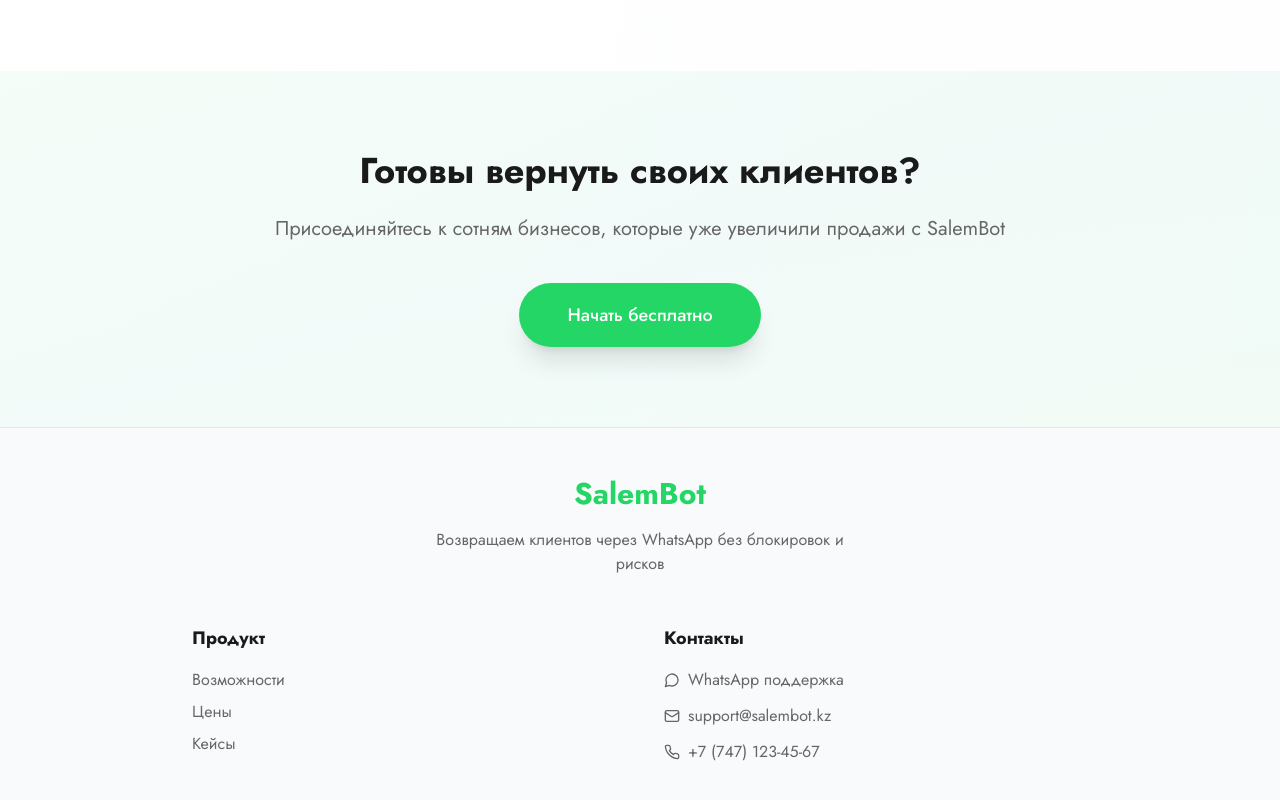
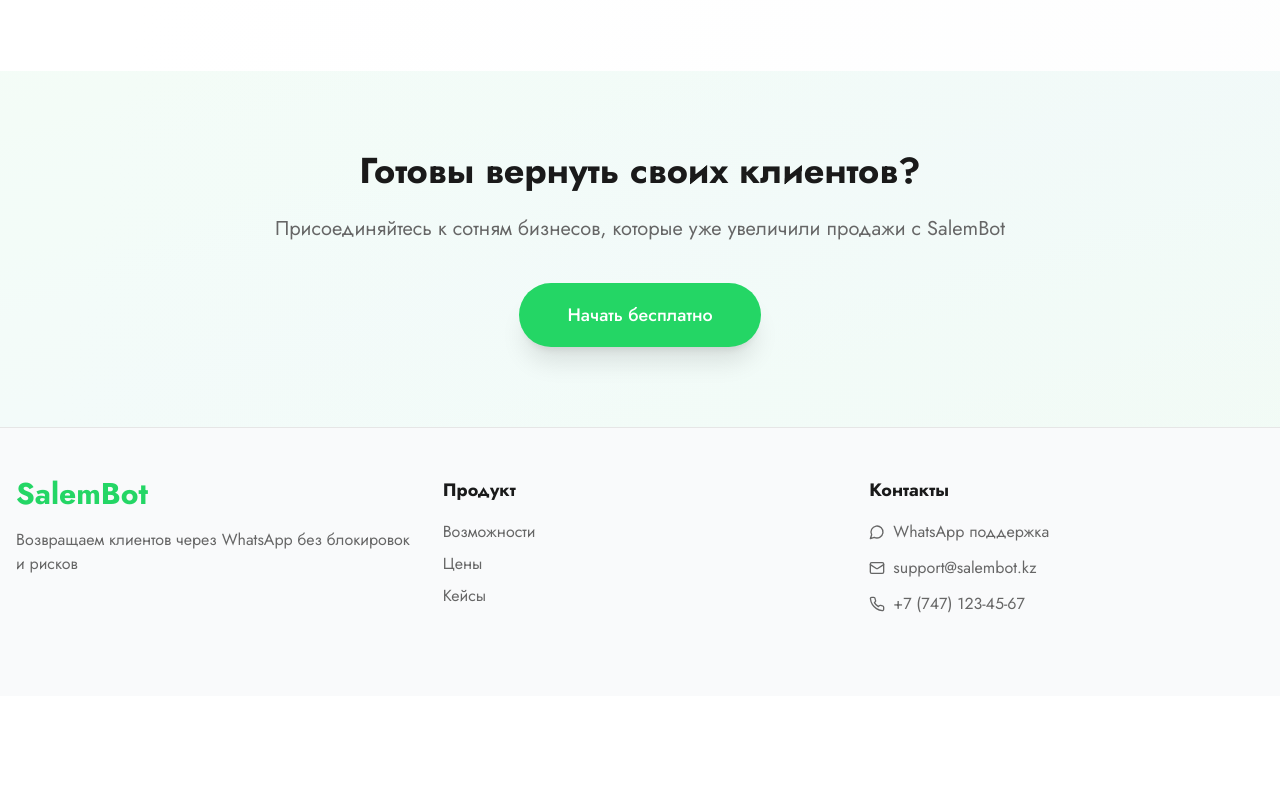
Before and after one commit to kenzheshh/sync-message-kit, a React (Vite) app: page /new in a window 1280 px wide. Shown: the part 5987-6787 px from the top of the page. After the commit the page ends 6683 px from the top, so only its background shows below. Built offline with nearby package versions, Linux system fonts and the light colour scheme; the HTML template or start-up script is replaced by a standard one.

Commit message:
Refactor footer layout

```diff
--- a/src/pages/New.tsx
+++ b/src/pages/New.tsx
@@ -599,16 +599,15 @@ const New = () => {
       {/* Footer */}
       <footer className="bg-muted border-t relative z-10">
         <div className="container mx-auto px-4 py-12">
-          <div className="max-w-4xl mx-auto">
-            <div className="text-center mb-12">
-              <div className="text-3xl font-bold text-primary mb-4">SalemBot</div>
-              <p className="text-muted-foreground max-w-md mx-auto">
+          <div className="grid md:grid-cols-3 gap-8 mb-8">
+            <div className="space-y-4">
+              <div className="text-3xl font-bold text-primary">SalemBot</div>
+              <p className="text-muted-foreground">
                 Возвращаем клиентов через WhatsApp без блокировок и рисков
               </p>
             </div>
 
-            <div className="grid md:grid-cols-2 gap-12 mb-8">
-              <div className="space-y-4 text-center md:text-left">
+            <div className="space-y-4">
               <h4 className="font-bold text-lg">Продукт</h4>
               <ul className="space-y-2">
                 <li>
@@ -629,23 +628,22 @@ const New = () => {
               </ul>
             </div>
 
-              <div className="space-y-4 text-center md:text-left">
+            <div className="space-y-4">
               <h4 className="font-bold text-lg">Контакты</h4>
               <ul className="space-y-3">
-                  <li className="flex items-center gap-2 text-muted-foreground justify-center md:justify-start">
+                <li className="flex items-center gap-2 text-muted-foreground">
                   <MessageCircle className="w-4 h-4" />
                   <span>WhatsApp поддержка</span>
                 </li>
-                  <li className="flex items-center gap-2 text-muted-foreground justify-center md:justify-start">
+                <li className="flex items-center gap-2 text-muted-foreground">
                   <Mail className="w-4 h-4" />
                   <span>support@salembot.kz</span>
                 </li>
-                  <li className="flex items-center gap-2 text-muted-foreground justify-center md:justify-start">
+                <li className="flex items-center gap-2 text-muted-foreground">
                   <Phone className="w-4 h-4" />
                   <span>+7 (747) 123-45-67</span>
                 </li>
               </ul>
-              </div>
             </div>
           </div>
 
```
Lines whose indentation alone changed are shown as unchanged.
